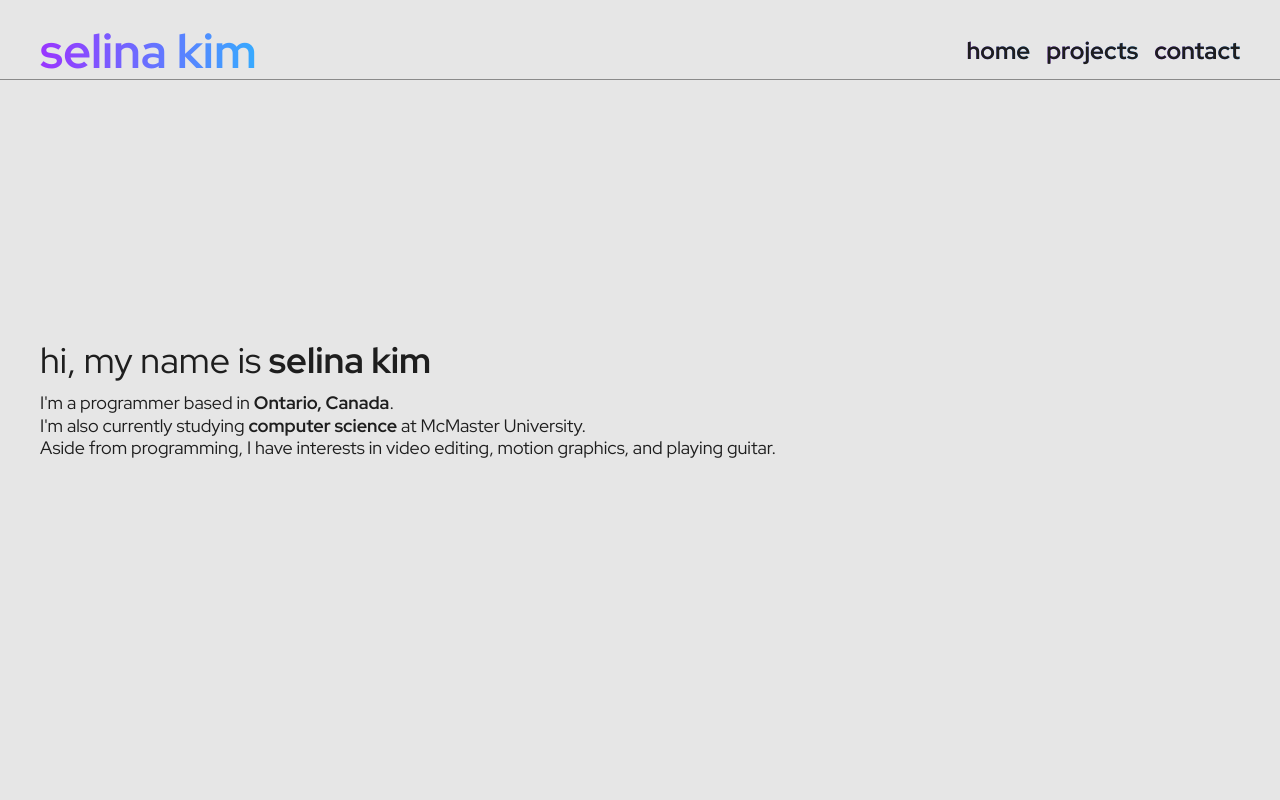
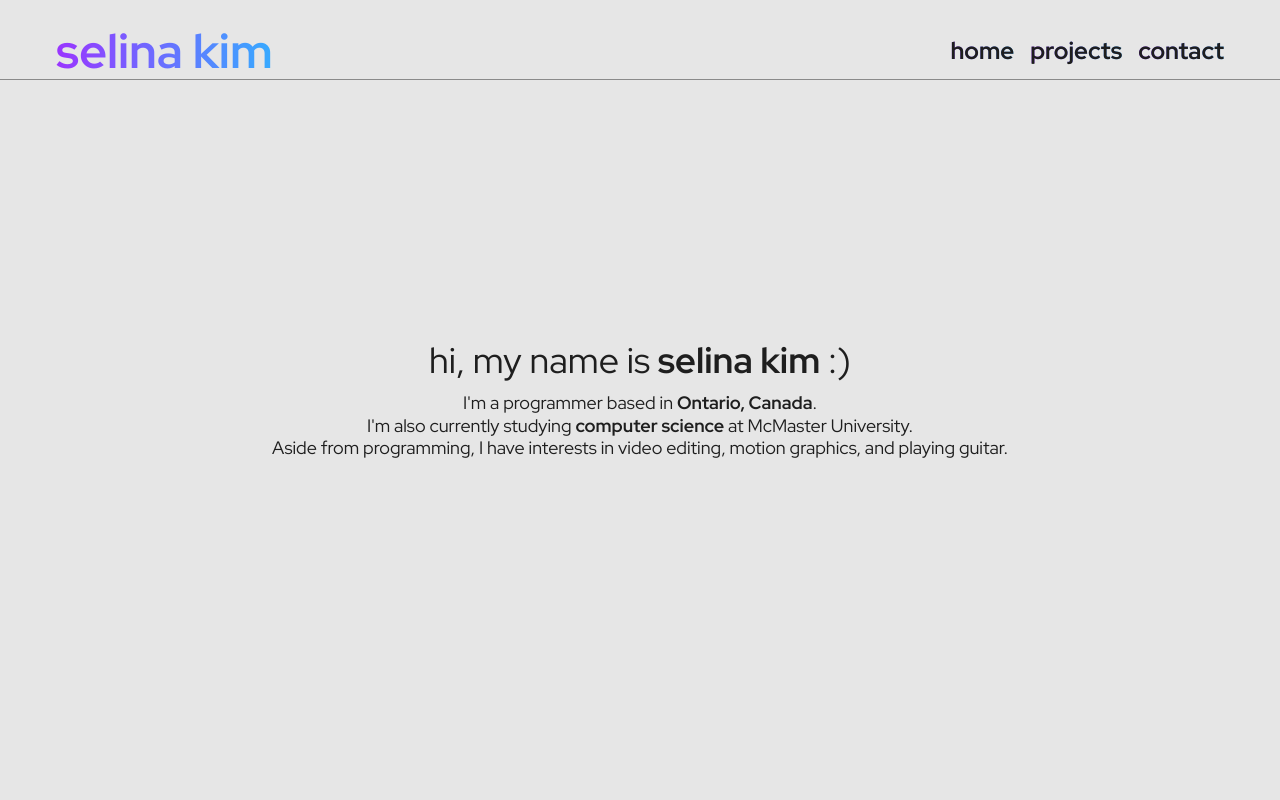
Before and after one commit to selina-kim/personal-website, an Astro site: page / in a window 1280 px wide. Shown: the top 800 px of the page. Built offline with nearby package versions, Linux system fonts and the light colour scheme; Astro itself is replaced by a stand-in of ours.

Commit message:
fix: minor changes to text & global padding
- responsive design fix (maximum width)

```diff
--- a/src/components/Navbar.astro
+++ b/src/components/Navbar.astro
@@ -3,7 +3,7 @@ import NavBarHoverStroke from "./NavBarHoverStroke.astro";
 ---
 
 <nav class="fixed top-0 flex justify-center items-end w-full h-[var(--navbar-height)] bg-light-main pt-3 pb-1 border-b-[1px] border-light-gray">
-    <div class="top-0 flex flex-row justify-between items-end w-full 3xl:max-w-[2000px] global-padding">
+    <div class="top-0 flex flex-row justify-between items-end w-full md:max-w-7xl global-padding">
         <span class="whitespace-nowrap text-4xl md:text-5xl font-bold bg-clip-text text-transparent bg-accent-gradient select-none">
             selina kim
         </span>
--- a/src/components/sections/HomeSection.astro
+++ b/src/components/sections/HomeSection.astro
@@ -6,10 +6,10 @@ export interface Props {
 const { sectionId } = Astro.props;
 ---
 
-<div id={sectionId} class="section">
-    <div class="my-[var(--navbar-height)] py-4">
+<div id={sectionId} class="section justify-center">
+    <div class="my-[var(--navbar-height)] py-4 text-center">
         <h2 class="mb-3">
-            hi, my name is <b>selina kim</b>
+            hi, my name is <b class="whitespace-nowrap">selina kim</b> :)
         </h2>
 
         <div class="flex-col content-center">
--- a/src/components/sections/ProjectSection.astro
+++ b/src/components/sections/ProjectSection.astro
@@ -8,7 +8,7 @@ const { sectionId } = Astro.props;
 import Project from "../Project.astro";
 ---
 
-<div id={sectionId} class="section min-h-full h-fit flex-col justify-center text-center">
+<div id={sectionId} class="section flex-col justify-center text-center">
     <div class="w-full my-8 md:my-20">
         <h2>my projects</h2>
     </div>
@@ -33,7 +33,7 @@ import Project from "../Project.astro";
         />
         <Project
             name="EDU Everywhere"
-            desc="Education platform prototype built with Python, Google Cloud, Flask on back-end and React.js on front-end."
+            desc="Education platform prototype built with Python, Google Cloud, Flask on back-end and React on front-end."
             link="https://github.com/selina-kim/EDUEverywhere"
             imgLink="/images/project-thumbnails/edu-everywhere.png"
             imgAlt="EDU Everywhere Thumbnail"
--- a/src/pages/index.astro
+++ b/src/pages/index.astro
@@ -11,7 +11,7 @@ import '../styles/global.css';
 <Layout title="selina kim">
 
 	<!-- Webpage Content -->
-	<div class="h-full w-full mx-auto 3xl:max-w-[2000px] block global-padding">
+	<div class="h-full w-full mx-auto md:max-w-7xl block global-padding">
 
 		<HomeSection sectionId="home-section"/>
 		<ProjectSection sectionId="project-section"/>
--- a/src/styles/global.css
+++ b/src/styles/global.css
@@ -62,7 +62,7 @@
 @layer components {
 
     .global-padding {
-        @apply px-5 md:px-10 2xl:px-64;
+        @apply px-5 md:px-14;
     }
 
     .section {
```
Also changed, not shown: 1 other file.
